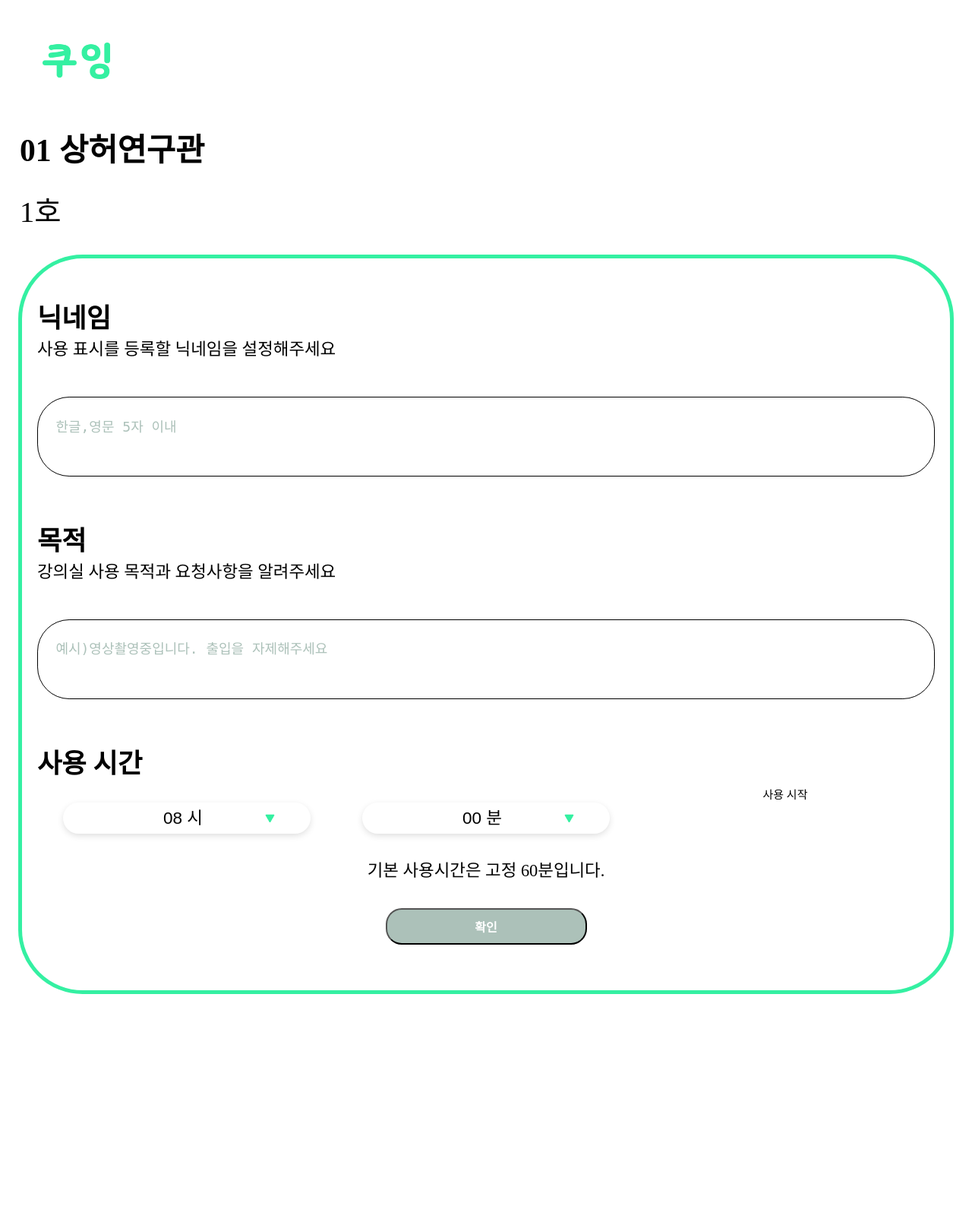
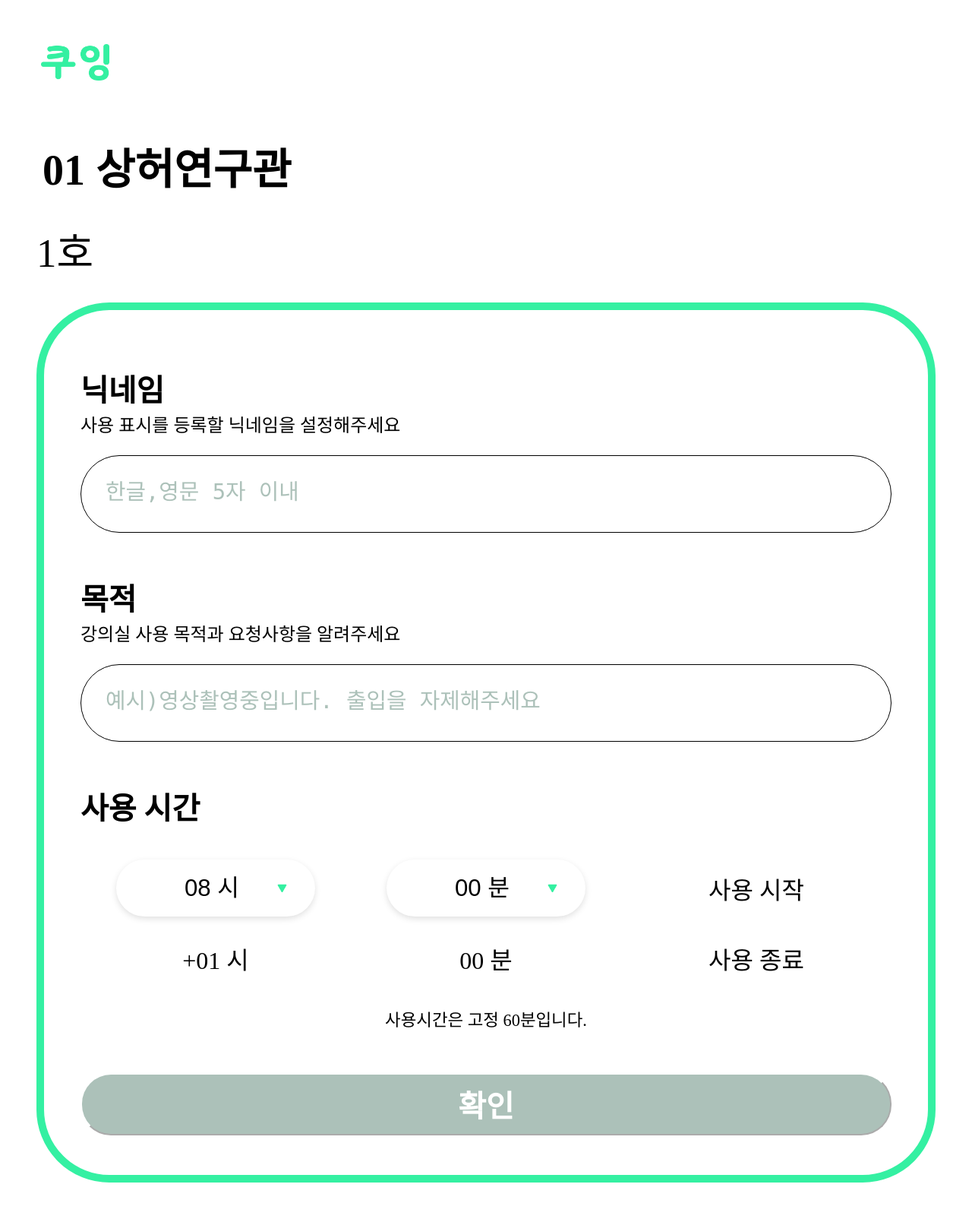
Before and after one commit to JeonK1/KUing, a Django app: page /reservation/1/1 in a window 1280 px wide. Shown: the whole page at 76% size. Before the commit the page ends 1308 px from the top, so only its background shows below. Run offline with Django 3.2, Linux system fonts and the light colour scheme.

Commit message:
room, room_reservation css fix

```diff
--- a/time_table/static/css/room_reservation.css
+++ b/time_table/static/css/room_reservation.css
@@ -1,5 +1,6 @@
-.wrapper{
-    padding: 1em;
+* {
+    margin: 0;
+    padding: 0;
 }
 .header_wrapper{
     position:static;
@@ -8,19 +9,25 @@
 
 .container{
     position:static;
-    padding: 40px 20px 0px 20px;
+    padding: 15px 20px 0px 20px;
+}
+.ic_kuing{
+    height: 3rem;
+    left:0;
+    margin: 3.6rem 0px 0px 3.4rem;
 }
 .header{
     flex: 0 0 100%;
-    margin-top: 40px;
-    margin-left: 2px;
-    margin-bottom: 10px;
+    margin-bottom: 1.1em;
+    margin-top: 4.3rem;
 }
 .header_title{
-    margin-bottom: 23px;
-    font-size: 2.6em;
+    font-size: 3.5rem;
+    margin-left: 3.5rem;
     font-weight: bold;
+    margin-bottom: 31px;
 }
+
 .container_wrapper{
     display: static;
 }
@@ -69,10 +76,10 @@
 
 .container_reserve_wrapper{
     display: static;
-    margin-top: 2em;
-    border-radius:5.3em;
-    border:solid 5px #34F0A2;
-    padding:40px 20px 20px 20px;
+    border-radius:6.0rem;
+    border:solid 10px #34F0A2;
+    margin: 2rem 3rem 3rem 3rem;
+    padding:4rem 3rem 2rem 3rem;
 }
 .container_reserve_wrapper_none{
     display: none;
@@ -80,22 +87,27 @@
 .reserve_header_title{
     color: #000000;
     font-weight: bold;
-    font-size: 2.2em;
+    font-size: 2.5rem;
 }
 .reserve_header_context{
     color: #000000;
-    font-size: 1.4em;
+    font-size: 1.5rem;
+}
+#context_start_msg{
+    margin-top: 3.5rem;
 }
 .reserve_container_context{
     color: #000000;
-    font-size: 15px;
+    font-size: 2rem;
     text-align: center;
-    margin-top: 7px;
+    margin-top: 2rem;
 }
 .reserve_container_comment{
     color: #000000;
     font-size: 1.4em;
     text-align: center;
+    margin-top:40px;
+    margin-bottom:20px;
 }
 
 .reserve_container_editbox_wrap{
@@ -108,17 +120,17 @@
     border-radius: 1.8em;
     border:solid 1px black;
     color: #000000;
-    font-size: 1.8em;
-    margin-top: 2.1em;
-    padding: 1em;
+    font-size: 1.8rem;
+    margin-top: 1.5rem;
+    padding: 1.5rem 2rem 0.5rem 2rem;
     resize: none;
 }
 .reserve_container_timewrap{
     display: grid;
     grid-template-columns: 1fr 1fr 1fr;
     color: #000000;
-    font-size: 15px;
-    margin-bottom:30px;
+    font-size: 1.3rem;
+    margin-bottom:0px;
 }
 .reserve_input_form{
     margin-top:10px;
@@ -134,7 +146,7 @@
     box-shadow: 0px 3px 10px -1px rgba(0, 0, 0, 0.15);
     appearance:none;
     text-align-last: center;
-    padding: 8px 15px 8px 5px; /* 여백과 높이 결정 */
+    padding: 20px 15px 20px 5px; /* 여백과 높이 결정 */
     margin: 1.3em 1.5em 0px 1.5em;
 }
 .reserve_useBtn_wrapper{
@@ -142,31 +154,31 @@
     justify-content : center;
 }
 .reserve_useBtn{
-    width:265px;
+    width:100%;
     background-color: #ACC1B9;
-    border-radius: 21px;
+    border-radius: 40px;
+    border-color: white;
     text-align: center;
     font-weight: bold;
-    font-size: 18px;
+    font-size: 2.5rem;
     color: #ffffff;
     padding-top:10px;
     padding-bottom:10px;
-    font-size: 16px;
-    margin-bottom: 40px;
+    margin-bottom: 20px;
 }
 
 /* textarea hint */
 ::placeholder {
   color: #ACC1B9;
-  font-size: 18px;
+  font-size: 1.8rem;
 }
 :-ms-input-placeholder { /* Internet Explorer 10-11 */
   color: #acc189;
-  font-size: 18px;
+  font-size: 1.8rem;
 }
 ::-ms-input-placeholder { /* Microsoft Edge */
   color: #acc189;
-  font-size: 18px;
+  font-size: 1.8rem;
 }
 
 
--- a/time_table/templates/room.html
+++ b/time_table/templates/room.html
@@ -38,7 +38,7 @@
             {{ building_index | stringformat:"02d" }}
             {{ building_name }}
         </div>
-        <div style="font-size: 2.4em; margin-left: 24px; color: #000000;">{{floor}}호</div>
+        <div style="font-size: 3.3rem; margin-left: 3rem; color: #000000;">{{floor}}호</div>
     </div>
     <div class="contents">
         <div >
@@ -133,7 +133,7 @@
     <div class="reservation_wrapper">
         {% if reservationList|length == 0 %}
             <div class="bg_notUse_wrapper">
-                <img src="{% static 'img/kuing_mark.png' %}">
+                <img class="ic_kuing_img" src="{% static 'img/kuing_mark.png' %}">
                 <div class="bg_notUse_word"><br>현재 사용중인 학우가 없습니다.</div>
             </div>
         {% else %}
--- a/time_table/templates/room_reservation.html
+++ b/time_table/templates/room_reservation.html
@@ -16,11 +16,11 @@
     </script>
     <div class="wrapper">
         <div class="header">
-                <div class="header_title">
-                    {{ building_index | stringformat:"02d" }}
-                    {{ building_name }}
-                </div>
-                <div style="font-size: 2.4em; color: #000000;">{{ floor }}호</div>
+            <div class="header_title">
+                {{ building_index | stringformat:"02d" }}
+                {{ building_name }}
+            </div>
+            <div style="font-size: 3.3rem; margin-left: 3rem; color: #000000;">{{floor}}호</div>
         </div>
         <div class="container_reserve_wrapper" id="container_reserve_wrapper">
             <div style="align-items: stretch;">
@@ -62,9 +62,9 @@
                             <option value="40">40 분</option>
                             <option value="50">50 분</option>
                         </select>
-                        <div class="reserve_container_context">사용 시작</div>
-                     </div>
-                    {% comment %} <div class="reserve_container_timewrap">
+                        <div class="reserve_container_context" id="context_start_msg">사용 시작</div>
+                    </div>
+                    <div class="reserve_container_timewrap">
                         <div class="reserve_container_context">
                             +01 시
                         </div>
@@ -72,8 +72,8 @@
                             00 분
                         </div>
                         <div class="reserve_container_context">사용 종료</div>
-                     </div> {% endcomment %}
-                    <div class="reserve_container_comment">기본 사용시간은 고정 60분입니다.</div>
+                    </div>
+                    <div class="reserve_container_comment">사용시간은 고정 60분입니다.</div>
                     <br><br>
                     <div class="reserve_useBtn_wrapper" onclick="">
                         <input class="reserve_useBtn" type="submit" value="확인" />
```
Also changed, not shown: time_table/static/css/room.css (+57 -51 lines).
